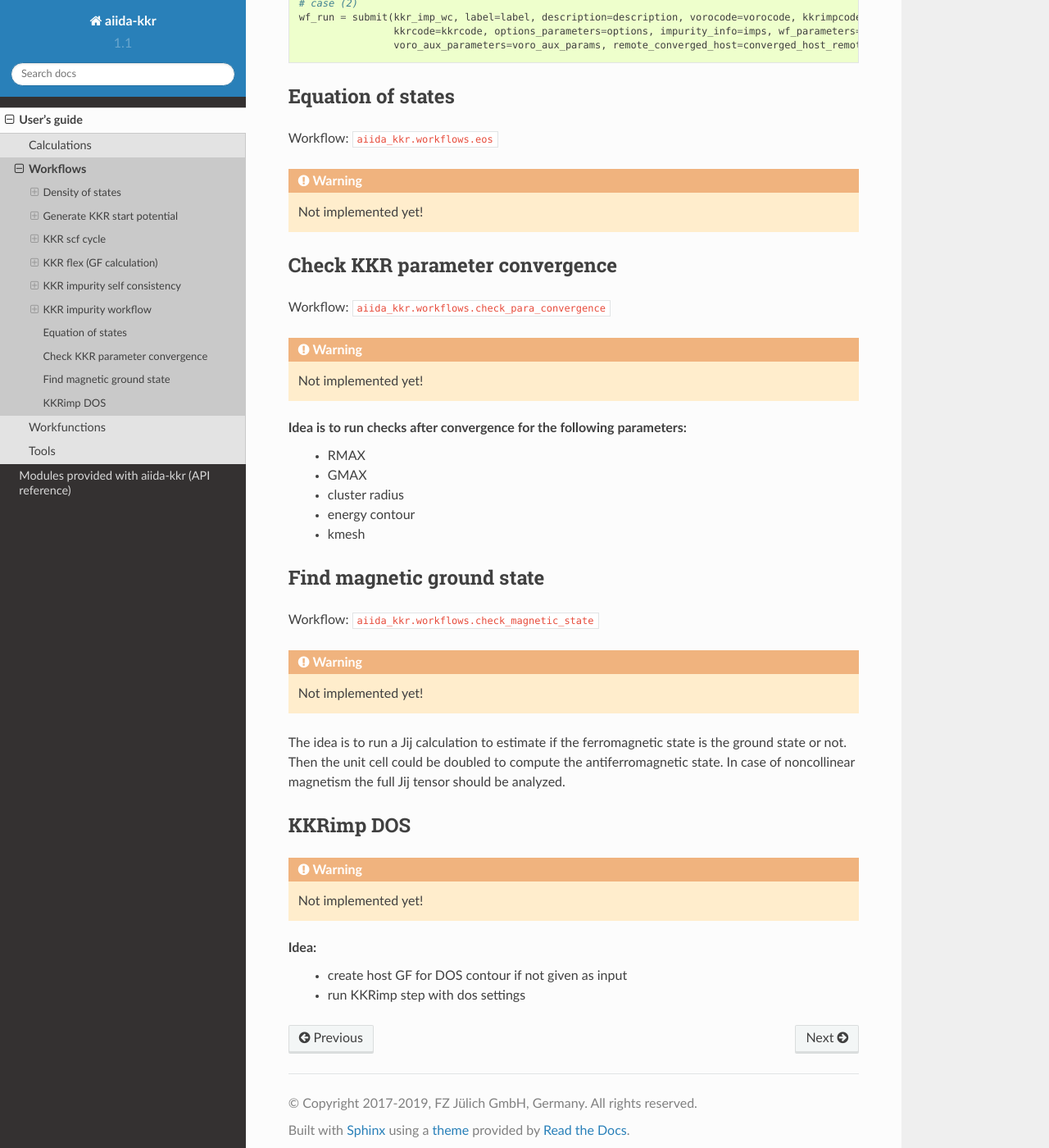
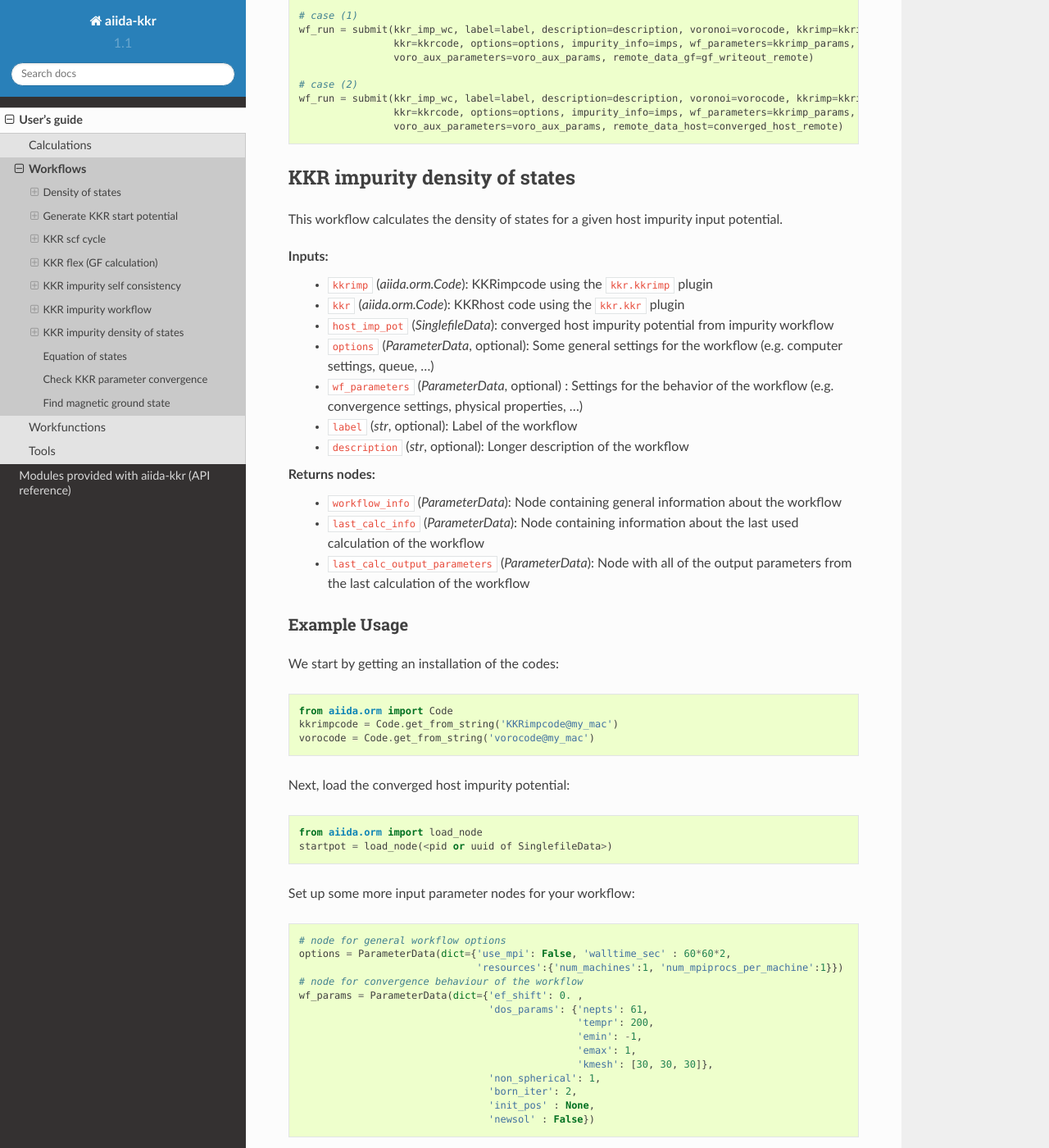
Before and after one commit to JuDFTteam/aiida-kkr, a Sphinx documentation site: the page built from docs/source/user_guide/workflows.rst, in a window 1280 px wide and 1400 px high, scrolled down 12960 px. Shown: the whole window at 82% size. Built offline with Sphinx 7.4.7 and the Read the Docs theme 2.0.0, drawn with Linux system fonts in a browser that asks for light colours; some of the changed text lies outside the part shown.

Commit message:
updated workflow documentation

```diff
--- a/docs/source/user_guide/workflows.rst
+++ b/docs/source/user_guide/workflows.rst
@@ -21,8 +21,9 @@ Inputs:
     * ``kkr`` (*aiida.orm.Code*): KKRcode using the ``kkr.kkr`` plugin
     * ``remote_data`` (*RemoteData*): The remote folder of the (converged) calculation whose output potential is used as input for the DOS run
     * ``wf_parameters`` (*ParameterData*, optional): Some settings of the workflow behavior (e.g. number of energy points in DOS contour etc.)
-    * ``_label`` (*str*, optional): Label of the workflow
-    * ``_description`` (*str*, optional): Longer description of the workflow
+    * ``options`` (*ParameterData*, optional): Some settings for the computer you want to use (e.g. `queue_name`, `use_mpi`, `resources`, ...)
+    * ``label`` (*str*, optional): Label of the workflow
+    * ``description`` (*str*, optional): Longer description of the workflow
 
 Returns nodes:
     * ``dos_data`` (*XyData*): The DOS data on the DOS energy contour (i.e. at some finite temperature)
@@ -127,9 +128,10 @@ Inputs:
     * ``voronoi`` (*Code*):
     * ``kkr`` (*Code*):
     * ``wf_parameters`` (*ParameterData*, optional):
+    * ``options`` (*ParameterData*, optional): Some settings for the computer you want to use (e.g. `queue_name`, `use_mpi`, `resources`, ...)
     * ``calc_parameters`` (*ParameterData*, optional):
-    * ``_label`` (*str*, optional):
-    * ``_description`` (*str*, optional):
+    * ``label`` (*str*, optional):
+    * ``description`` (*str*, optional):
 
 .. note::
     The default values of the ``wf_parameters`` input node can be extraced using
@@ -305,12 +307,13 @@ Inputs:
     * ``kkr`` (*aiida.orm.Code*): KKRcode using the ``kkr.kkr`` plugin
     * ``remote_data`` (*RemoteData*): The remote folder of the (converged) kkr calculation
     * ``imp_info`` (*ParameterData*): ParameterData node containing the information of the desired impurities (needed to write out the ``kkr_flexfiles`` and the ``scoef`` file)
-    * ``options_parameters`` (*ParameterData*, optional): Some settings of the workflow behavior (e.g. computer settings)
+    * ``options`` (*ParameterData*, optional): Some settings for the computer (e.g. computer settings)
+    * ``wf_parameters`` (*ParameterData*, optional): Some settings for the workflow behaviour
     * ``label`` (*str*, optional): Label of the workflow
     * ``description`` (*str*, optional): Longer description of the workflow
 
 Returns nodes:
-    * ``calculation_info`` (*ParameterData*): Node containing general information about the workflow (e.g. errors, computer information, ...)
+    * ``workflow_info`` (*ParameterData*): Node containing general information about the workflow (e.g. errors, computer information, ...)
     * ``GF_host_remote`` (*RemoteData*): RemoteFolder with all of the ``kkrflexfiles`` and further output of the workflow
 
 
@@ -349,7 +352,7 @@ Finally we run the workflow::
     from aiida_kkr.workflows.gf_writeout import kkr_flex_wc
     from aiida.work import run
     run(kkr_flex_wc, label='test_gf_writeout', description='My test KKRflex calculation.',
-        kkr=kkrcode, remote_data=kkr_remote_folder, options_parameters=options)
+        kkr=kkrcode, remote_data=kkr_remote_folder, options=options, wf_parameters=wf_params)
 
 
 KKR impurity self consistency
@@ -367,16 +370,16 @@ given host-impurity startpotential and converges it.
 Inputs:
     * ``kkrimp`` (*aiida.orm.Code*): KKRimpcode using the ``kkr.kkrimp`` plugin
     * ``host_imp_startpot`` (*SinglefileData*, optional): File containing the host impurity potential (potential file with the whole cluster with all host and impurity potentials)
-    * ``GF_remote_data`` (*RemoteData*, optional): Output from a KKRflex calculation (can be extracted from the output of the GF writeout workflow)
+    * ``remote_data`` (*RemoteData*, optional): Output from a KKRflex calculation (can be extracted from the output of the GF writeout workflow)
     * ``kkrimp_remote`` (*RemoteData*, optional): RemoteData output from previous kkrimp calculation (if given, ``host_imp_startpot`` is not needed as input)
     * ``impurity_info`` (*ParameterData*, optional): Node containing information about the impurity cluster (has to be chosen consistently with ``imp_info`` from GF writeout step)
-    * ``options_parameters`` (*ParameterData*, optional): Some general settings for the workflow (e.g. computer settings, queue, ...)
+    * ``options`` (*ParameterData*, optional): Some general settings for the workflow (e.g. computer settings, queue, ...)
     * ``wf_parameters`` (*ParameterData*, optional) : Settings for the behavior of the workflow (e.g. convergence settings, physical properties, ...)
     * ``label`` (*str*, optional): Label of the workflow
     * ``description`` (*str*, optional): Longer description of the workflow
 
 Returns nodes:
-    * ``calculation_info`` (*ParameterData*): Node containing general information about the workflow (e.g. errors, computer information, ...)
+    * ``workflow_info`` (*ParameterData*): Node containing general information about the workflow (e.g. errors, computer information, ...)
     * ``host_imp_pot`` (*SinglefileData*): Converged host impurity potential that can be used for further calculations (DOS calc, new input for different KKRimp calculation)
 
 
@@ -479,13 +482,13 @@ GF writeout remote (2). In the two cases the following is done:
     automatically.
 
 Inputs:
-    * ``kkrimpcode`` (*aiida.orm.Code*): KKRimpcode using the ``kkr.kkrimp`` plugin
-    * ``vorocode`` (*aiida.orm.Code*): Voronoi code using the ``kkr.voro`` plugin
-    * ``kkrcode`` (*aiida.orm.Code*): KKRhost code using the ``kkr.kkr`` plugin
+    * ``kkrimp`` (*aiida.orm.Code*): KKRimpcode using the ``kkr.kkrimp`` plugin
+    * ``voronoi`` (*aiida.orm.Code*): Voronoi code using the ``kkr.voro`` plugin
+    * ``kkr`` (*aiida.orm.Code*): KKRhost code using the ``kkr.kkr`` plugin
     * ``impurity_info`` (*ParameterData*): Node containing information about the impurity cluster
-    * ``remote_converged_host`` (*RemoteData*, optional): RemoteData of a converged host calculation if you want to start the workflow from scratch
-    * ``gf_remote`` (*RemoteData*, optional): RemoteData of a GF writeout step (if you want to skip the convergence of the host and the GF writeout step)
-    * ``options_parameters`` (*ParameterData*, optional): Some general settings for the workflow (e.g. computer settings, queue, ...)
+    * ``remote_data_host`` (*RemoteData*, optional): RemoteData of a converged host calculation if you want to start the workflow from scratch
+    * ``remote_data_gf`` (*RemoteData*, optional): RemoteData of a GF writeout step (if you want to skip the convergence of the host and the GF writeout step)
+    * ``options`` (*ParameterData*, optional): Some general settings for the workflow (e.g. computer settings, queue, ...)
     * ``wf_parameters`` (*ParameterData*, optional) : Settings for the behavior of the workflow (e.g. convergence settings, physical properties, ...)
     * ``voro_aux_parameters`` (*ParameterData*, optional): Settings for the usage of the ``kkr_startpot`` sub workflow needed for the auxiliary voronoi potentials
     * ``label`` (*str*, optional): Label of the workflow
@@ -545,15 +548,74 @@ Finally, we run the workflow (for the two cases depicted above)::
     # don't forget to set a label and description for your workflow
 
     # case (1)
-    wf_run = submit(kkr_imp_wc, label=label, description=description, vorocode=vorocode, kkrimpcode=kkrimpcode,
-                    kkrcode=kkrcode, options_parameters=options, impurity_info=imps, wf_parameters=kkrimp_params,
-                    voro_aux_parameters=voro_aux_params, gf_remote=gf_writeout_remote)
+    wf_run = submit(kkr_imp_wc, label=label, description=description, voronoi=vorocode, kkrimp=kkrimpcode,
+                    kkr=kkrcode, options=options, impurity_info=imps, wf_parameters=kkrimp_params,
+                    voro_aux_parameters=voro_aux_params, remote_data_gf=gf_writeout_remote)
 
     # case (2)
-    wf_run = submit(kkr_imp_wc, label=label, description=description, vorocode=vorocode, kkrimpcode=kkrimpcode,
-                    kkrcode=kkrcode, options_parameters=options, impurity_info=imps, wf_parameters=kkrimp_params,
-                    voro_aux_parameters=voro_aux_params, remote_converged_host=converged_host_remote)
+    wf_run = submit(kkr_imp_wc, label=label, description=description, voronoi=vorocode, kkrimp=kkrimpcode,
+                    kkr=kkrcode, options=options, impurity_info=imps, wf_parameters=kkrimp_params,
+                    voro_aux_parameters=voro_aux_params, remote_data_host=converged_host_remote)
 
+
+KKR impurity density of states
+++++++++++++++++++++++++++++++
+
+This workflow calculates the density of states for a given host impurity input potential.
+
+Inputs:
+    * ``kkrimp`` (*aiida.orm.Code*): KKRimpcode using the ``kkr.kkrimp`` plugin
+    * ``kkr`` (*aiida.orm.Code*): KKRhost code using the ``kkr.kkr`` plugin
+    * ``host_imp_pot`` (*SinglefileData*): converged host impurity potential from impurity workflow
+    * ``options`` (*ParameterData*, optional): Some general settings for the workflow (e.g. computer settings, queue, ...)
+    * ``wf_parameters`` (*ParameterData*, optional) : Settings for the behavior of the workflow (e.g. convergence settings, physical properties, ...)
+    * ``label`` (*str*, optional): Label of the workflow
+    * ``description`` (*str*, optional): Longer description of the workflow
+
+Returns nodes:
+    * ``workflow_info`` (*ParameterData*): Node containing general information about the workflow
+    * ``last_calc_info`` (*ParameterData*): Node containing information about the last used calculation of the workflow
+    * ``last_calc_output_parameters`` (*ParameterData*): Node with all of the output parameters from the last calculation of the workflow
+
+Example Usage
+-------------
+
+We start by getting an installation of the codes::
+
+    from aiida.orm import Code
+    kkrimpcode = Code.get_from_string('KKRimpcode@my_mac')
+    vorocode = Code.get_from_string('vorocode@my_mac')
+
+Next, load the converged host impurity potential::
+
+    from aiida.orm import load_node
+    startpot = load_node(<pid or uuid of SinglefileData>)
+
+Set up some more input parameter nodes for your workflow::
+
+    # node for general workflow options
+    options = ParameterData(dict={'use_mpi': False, 'walltime_sec' : 60*60*2,
+                                  'resources':{'num_machines':1, 'num_mpiprocs_per_machine':1}})
+    # node for convergence behaviour of the workflow
+    wf_params = ParameterData(dict={'ef_shift': 0. ,
+                                    'dos_params': {'nepts': 61,
+                                                   'tempr': 200,
+                                                   'emin': -1,
+                                                   'emax': 1,
+                                                   'kmesh': [30, 30, 30]},
+                                    'non_spherical': 1,
+                                    'born_iter': 2,
+                                    'init_pos' : None,
+                                    'newsol' : False})
+
+Finally, we run the workflow (for the two cases depicted above)::
+
+    from aiida_kkr.workflows.kkr_imp_dos import kkr_imp_dos_wc
+    from aiida.work.launch import run, submit
+
+    # don't forget to set a label and description for your workflow
+    wf_run = submit(kkr_imp_dos_wc, label=label, description=description, kkrimp=kkrimpcode,
+                    kkrcode=kkrcode, options=options, wf_parameters=wf_params)
 
 Equation of states
 ++++++++++++++++++
@@ -589,13 +651,3 @@ The idea is to run a Jij calculation to estimate if the ferromagnetic state is
 the ground state or not. Then the unit cell could be doubled to compute the
 antiferromagnetic state. In case of noncollinear magnetism the full Jij tensor
 should be analyzed.
-
-
-KKRimp DOS
-++++++++++
-
-.. warning:: Not implemented yet!
-
-Idea:
-    * create host GF for DOS contour if not given as input
-    * run KKRimp step with dos settings
```
Also changed, not shown: other parts of docs/source/user_guide/workflows.rst (+2 -2 lines), 2 other files.
